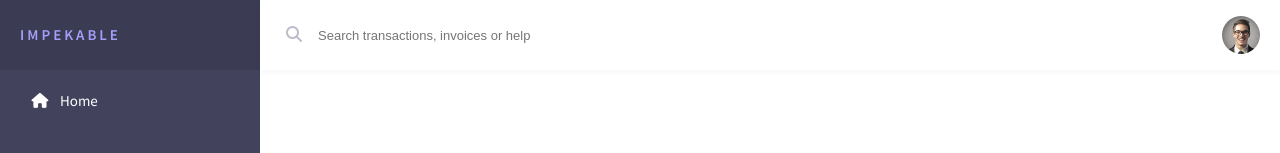
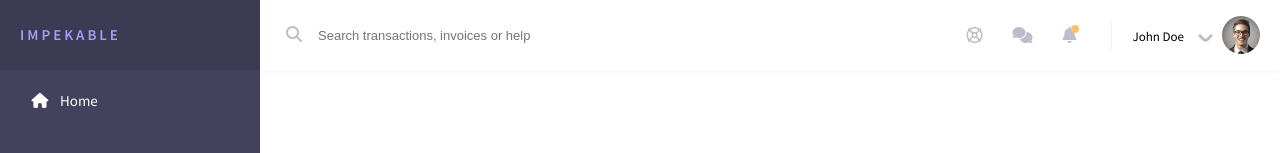
Before and after one commit to yamnyk/join-to-it_second-stage, a React (Create React App) app: page / in a window 1280 px wide. Shown: the top 153 px of the page. Built offline with nearby package versions, Linux system fonts and the light colour scheme.

Commit message:
NavBar completed

```diff
--- a/src/components/NavBar/NavBar.module.scss
+++ b/src/components/NavBar/NavBar.module.scss
@@ -37,6 +37,66 @@
     }
   }
 
+  &__Navigation {
+    display: flex;
+    align-items: center;
+  }
+
+  &__IconsList {
+    display: flex;
+    align-items: center;
+    margin-right: 20px;
+
+    &::after {
+      content: '';
+      display: inline-block;
+      height: 30px;
+      border-left: 1px solid $secondary;
+      margin-left: 20px;
+    }
+  }
+
+  &__NavIcon {
+    position: relative;
+    font-size: 16px;
+    color: $secondaryDark;
+    margin: 0 15px;
+
+    &_notifyed::after {
+      content: '';
+      position: absolute;
+      top: -2px;
+      right: -3px;
+      width: 8px;
+      height: 8px;
+      border-radius: 50%;
+      background-color: #FFC06A;
+    }
+  }
+
+  &__Profile {
+    display: flex;
+    align-items: center;
+  }
+
+  &__UserName {
+    font-size: 13px;
+    margin-right: 10px;
+
+    &::after {
+      content: '';
+      display: inline-block;
+      width: 7px;
+      height: 7px;
+      border-radius: 5px;
+      border: 3px solid transparent;
+      border-bottom-color: $secondaryDark;
+      border-right-color: $secondaryDark;
+      margin-left: 15px;
+      transform: rotate(45deg);
+    }
+  }
+
   &__Avatar {
     width: 38px;
   }
--- a/src/components/NavBar/index.js
+++ b/src/components/NavBar/index.js
@@ -12,7 +12,19 @@ const NavBar = props => {
         </button>
         <input className={styles.NavBar__SearchInput} type="text" placeholder="Search transactions, invoices or help"/>
       </form>
-      <img src={user.imgUrl} alt="user" className={styles.NavBar__Avatar}/>
+
+      <div className={styles.NavBar__Navigation}>
+        <div className={styles.NavBar__IconsList}>
+          <i className={["far fa-life-ring", styles.NavBar__NavIcon].join(' ')}/>
+          <i className={["fas fa-comments", styles.NavBar__NavIcon].join(' ')}/>
+          <i className={["fas fa-bell", styles.NavBar__NavIcon, styles.NavBar__NavIcon_notifyed].join(' ')}/>
+        </div>
+
+        <div className={styles.NavBar__Profile}>
+          <p className={styles.NavBar__UserName}>{user.name}</p>
+          <img src={user.imgUrl} alt="user" className={styles.NavBar__Avatar}/>
+        </div>
+      </div>
     </div>
   );
 };
```
